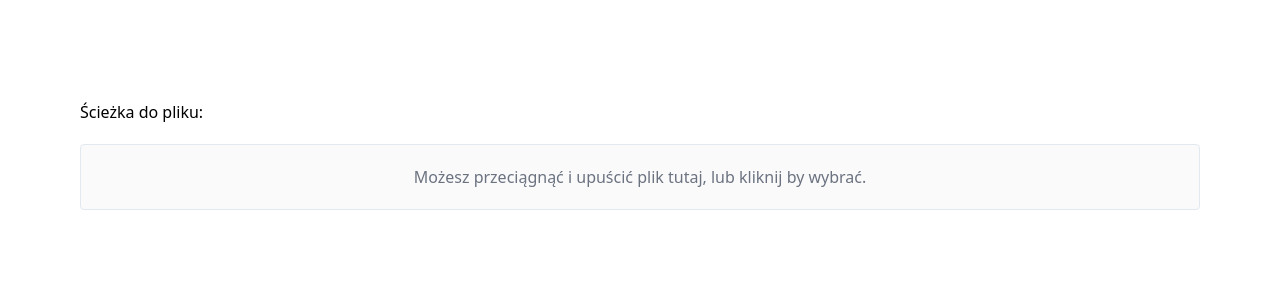
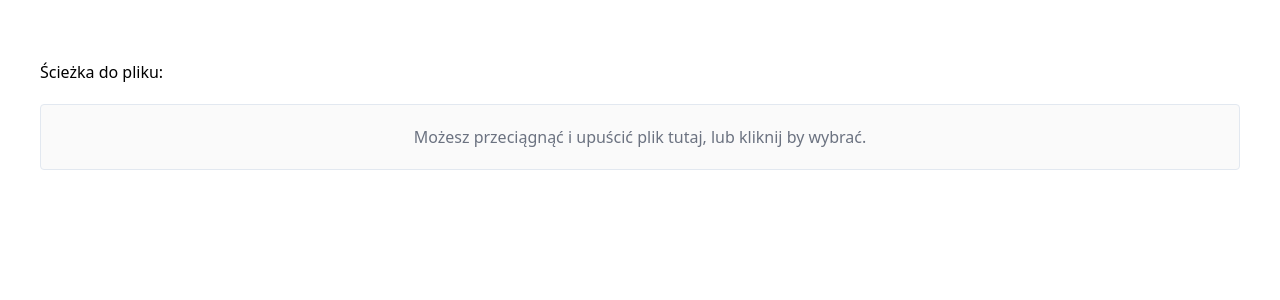
Before and after one commit to jakadam2/PCA-ClusteringApp, a React (Create React App) app in the folder front-end/: page / in a window 1280 px wide. Shown: the top 300 px of the page. Built offline with nearby package versions, Linux system fonts and the light colour scheme.

Commit message:
Fixed styling

```diff
--- a/front-end/src/App.js
+++ b/front-end/src/App.js
@@ -5,7 +5,7 @@
 
 function App() {
   return (
-    <div className="px-20 py-20 justify-start">
+    <div className="px-10 py-10 justify-start">
       <Router>
         <Routes>
           <Route path="/" element={<FileExplorer/>} />
```
